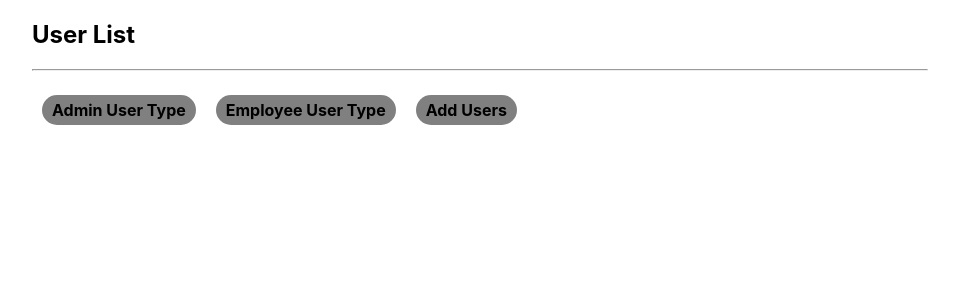
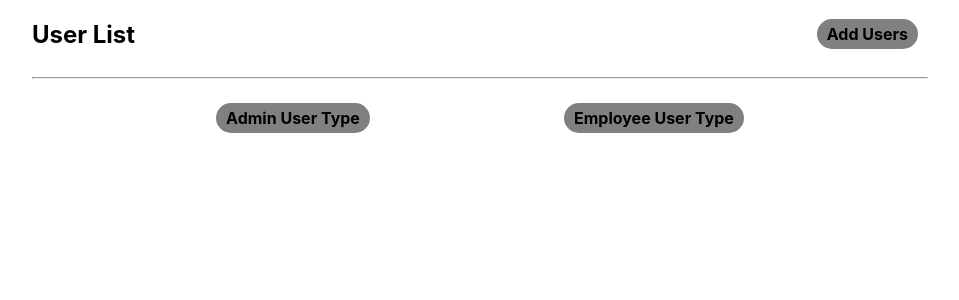
Before and after one commit to shifatConst/shadhin, a React (Create React App) app: page / in a window 1280 px wide. Shown: the top 300 px of the page, without its empty margins (160-1119 px from the left). Built offline with nearby package versions, Linux system fonts and the light colour scheme.

Commit message:
view user button, add user button

```diff
--- a/src/App.js
+++ b/src/App.js
@@ -5,6 +5,7 @@ import Admin from './components/Admin/Admin';
 import Employee from './components/Employee/Employee';
 import AddUser from './components/AddUser/AddUser';
 import UserDetails from './components/UserDetails/UserDetails';
+import UpdateUser from './components/UpdateUser/UpdateUser.jsx';
 
 
 function App() {
@@ -26,6 +27,9 @@ function App() {
         <Route exact path="/userDetails/:id">
           <UserDetails />
         </Route>
+        <Route exact path="/updateUser/:id">
+          <UpdateUser />
+        </Route>
       </Switch>
 
 
--- a/src/components/Admin/Admin.jsx
+++ b/src/components/Admin/Admin.jsx
@@ -12,7 +12,7 @@ const Admin = () => {
         axios.get(`https://60f2479f6d44f300177885e6.mockapi.io/users?user_type=${"admin"}`)
             .then(function (response) {
                 setAdmins(response.data);
-                console.log(response.data);
+                // console.log(response.data);
             })
             .catch(function (error) {
                 console.log(error);
--- a/src/components/Employee/Employee.css
+++ b/src/components/Employee/Employee.css
@@ -13,8 +13,10 @@ tr:nth-child(odd) {
 td .btn{
     text-decoration: none;
     text-decoration: none;
+    color: #013A6D;
     margin: 0 10px;
     background-color: #F2F2F2;
-    padding: 5px 10px;
+    padding: 5px 12px;
+    border: none;
     border-radius: 3px;
 }
--- a/src/components/Employee/Employee.jsx
+++ b/src/components/Employee/Employee.jsx
@@ -14,7 +14,7 @@ const Employee = () => {
         axios.get(`https://60f2479f6d44f300177885e6.mockapi.io/users?user_type=${"employee"}`)
             .then(function (response) {
                 setEmployees(response.data);
-                console.log(response.data);
+                // console.log(response.data);
             })
             .catch(function (error) {
                 console.log(error);
--- a/src/components/Home/Home.css
+++ b/src/components/Home/Home.css
@@ -1,12 +1,15 @@
-.home{
 
-}
 .buttonGroup{
     display: flex;
     align-items: center;
 }
+.top-bar{
+    display: flex;
+    align-items: center;
+    justify-content: space-between;
+}
 
-.buttonGroup .btn{
+.btn{
     text-decoration: none;
     margin: 0 10px;
     color: black;
--- a/src/components/Home/Home.jsx
+++ b/src/components/Home/Home.jsx
@@ -20,12 +20,14 @@ const Home = () => {
     }
     return (
         <div className="home">
-            <h2>User List</h2>
+            <div className="top-bar">
+                <h2>User List</h2>
+                <h4><Link to="/addUser" className="btn" >Add Users</Link></h4>
+            </div>
             <hr />
             <div className="buttonGroup">
                 <h4><Link to="/" className="btn" onClick={handleToggleAdmin}>Admin User Type</Link></h4>
                 <h4><Link to="/" className="btn" onClick={handleToggleUser}>Employee User Type</Link></h4>
-                <h4><Link to="/addUser" className="btn" >Add Users</Link></h4>
             </div>
             {
                 toggleAdmin && (
--- /dev/null
+++ b/src/components/UpdateUser/UpdateUser.jsx
@@ -0,0 +1,11 @@
+import React from 'react';
+
+const UpdateUser = () => {
+    return (
+        <div>
+            <h1>This is update user page</h1>
+        </div>
+    );
+};
+
+export default UpdateUser;
--- a/src/components/UserDetails/UserDetails.css
+++ b/src/components/UserDetails/UserDetails.css
@@ -1,7 +1,26 @@
-.detailsContainer div > h3,p{
+/* .detailsContainer div > h3,p{
     display: inline-block;
     align-items: center;
 }
 h3{
     margin-left: 15px;
+} */
+
+.buttonGroup{
+    display: flex;
+    align-items: center;
+    justify-content: space-evenly;
 }
+
+.buttonGroup .btns{
+    color: white;
+    border: none;
+    text-decoration: none;
+    border-radius: 3px;
+    padding: 10px 15px;
+    background: #013A6D;
+}
+
+/* Link{
+    text-decoration: none;
+} */
--- a/src/components/UserDetails/UserDetails.jsx
+++ b/src/components/UserDetails/UserDetails.jsx
@@ -1,16 +1,23 @@
 import React, { useContext } from 'react';
+import { useHistory } from 'react-router';
 import { useParams } from 'react-router';
+import { Link } from 'react-router-dom';
 import { AdminContext } from '../Context/AdminContext';
 import { EmployeeContext } from '../Context/EmployeeContext';
 import './UserDetails.css'
 
 const UserDetails = () => {
     const { id } = useParams();
+    const history = useHistory();
     const [admins] = useContext(AdminContext);
     const [employees] = useContext(EmployeeContext)
     const allUsers = [...admins, ...employees]
     const userFilter = allUsers.filter((user) => user.id === id);
-    // console.log(allUsers);
+
+    const goToEdit = (id) => {
+        history.push(`/updateUser/${id}`)
+    }
+    // console.log(userFilter[0]);
     const { first_name, last_name, division, district, user_type } = userFilter[0];
     return (
         <div className="detailsContainer">
@@ -36,6 +43,10 @@ const UserDetails = () => {
                 <h3>District</h3>
                 <p>{district}</p>
             </div>
+            <div className="buttonGroup">
+                <Link to="/" className="btns">Back</Link>
+                <button onClick={() => goToEdit(id)} className="btns">Edit</button>
+            </div>
         </div>
     );
 };
```
